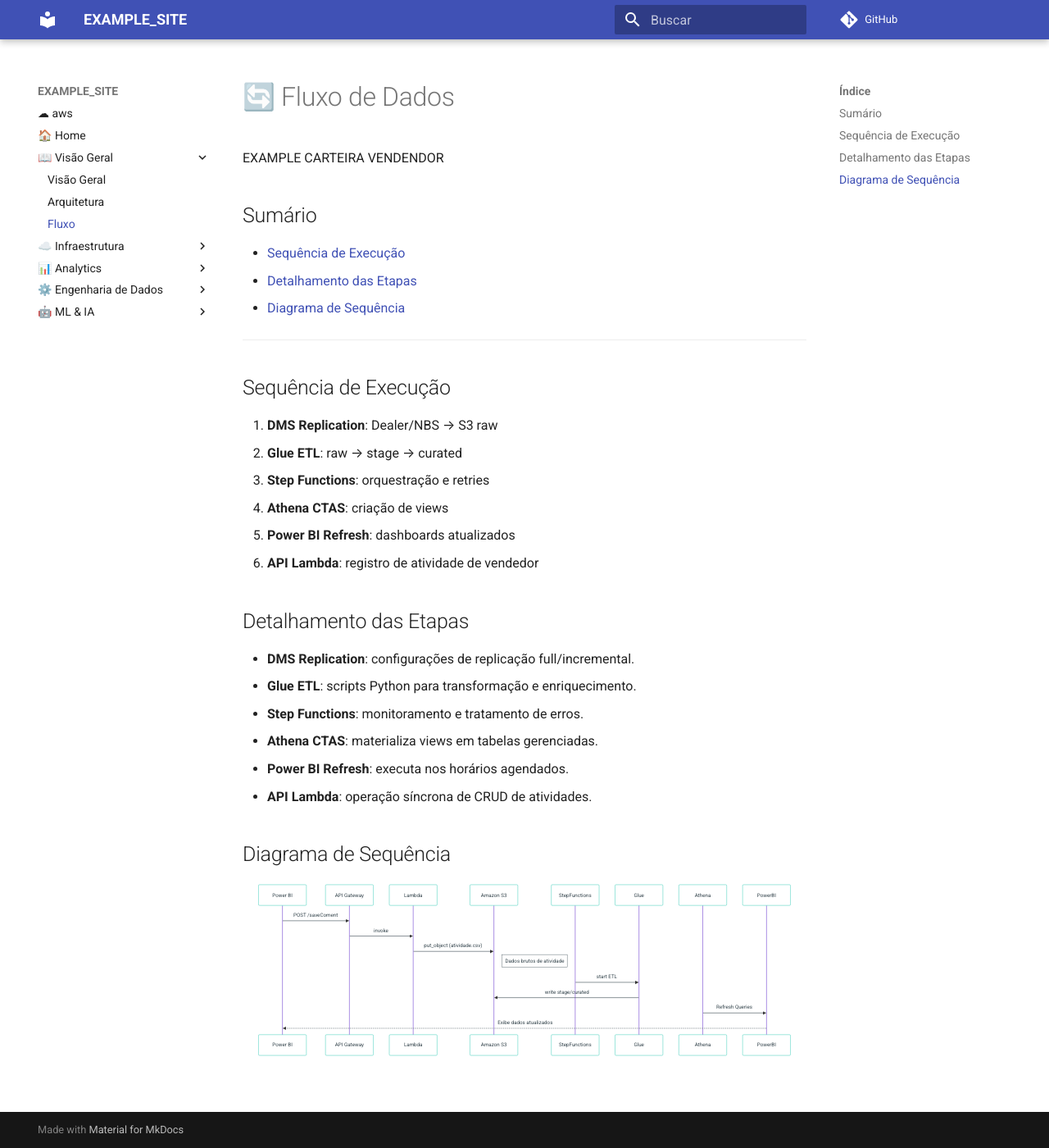
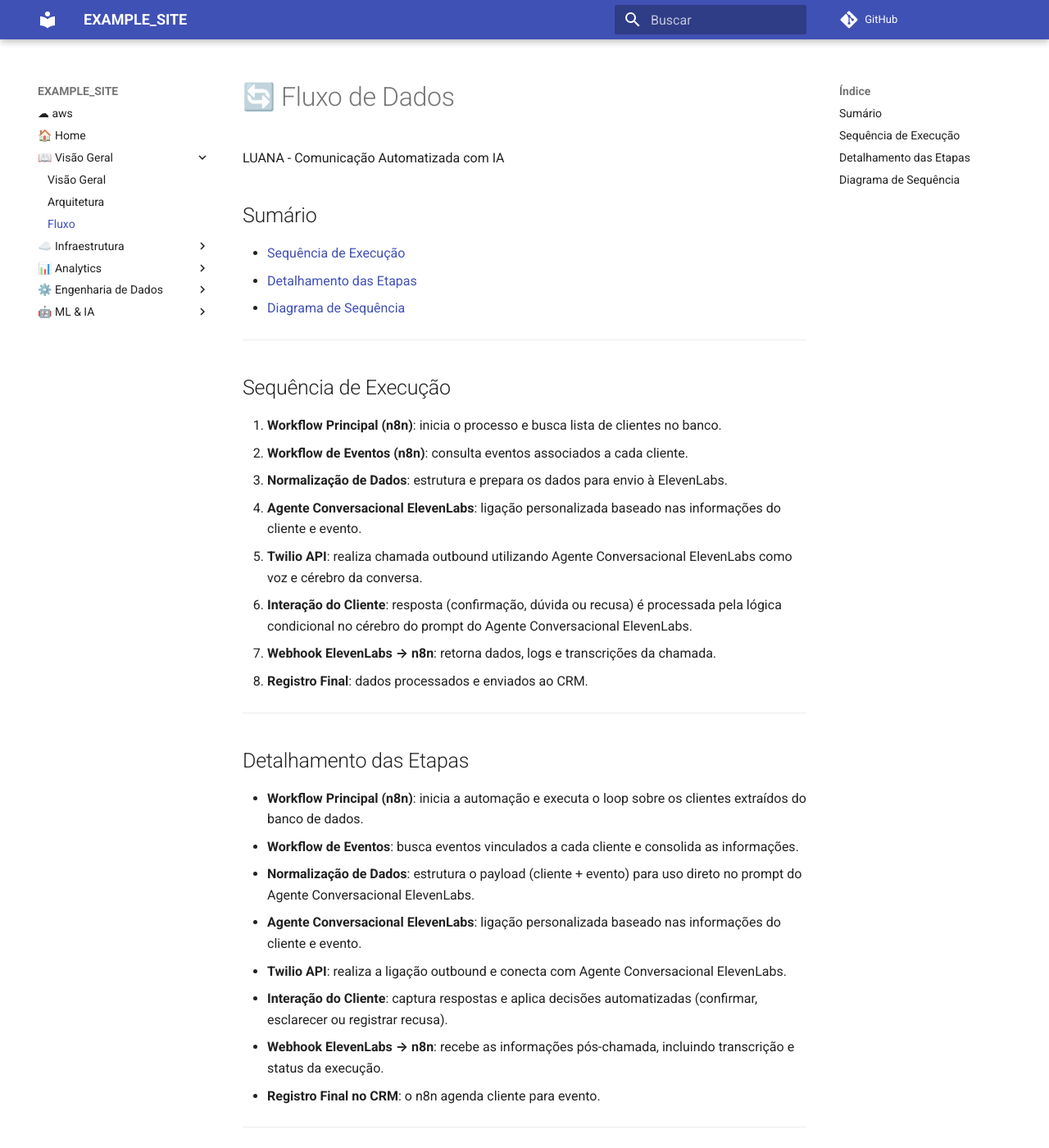
Before and after one commit to Datadriven-Saga/ml-vendas-ia-eventos-pri-voz, an MkDocs documentation site: the page built from docs/03_fluxo.md, in a window 1280 px wide and 1400 px high. Shown: the whole window at 82% size. Built offline with MkDocs 1.6.1 and Material for MkDocs 9.7.7, drawn with Linux system fonts in a browser that asks for light colours; comment, search, counter and statistics services are not loaded.

Commit message:
docs(fluxo): Adiciona documentação do fluxo do agente de voz

````diff
--- a/docs/03_fluxo.md
+++ b/docs/03_fluxo.md
@@ -1,5 +1,5 @@
 # 🔄 Fluxo de Dados
-EXAMPLE CARTEIRA VENDENDOR
+LUANA - Comunicação Automatizada com IA
 ## Sumário
 - [Sequência de Execução](#sequência-de-execução)
 - [Detalhamento das Etapas](#detalhamento-das-etapas)
@@ -9,41 +9,88 @@ EXAMPLE CARTEIRA VENDENDOR
 
 ## Sequência de Execução
 
-1. **DMS Replication**: Dealer/NBS → S3 raw
-2. **Glue ETL**: raw → stage → curated
-3. **Step Functions**: orquestração e retries
-4. **Athena CTAS**: criação de views
-5. **Power BI Refresh**: dashboards atualizados
-6. **API Lambda**: registro de atividade de vendedor
+1. **Workflow Principal (n8n)**: inicia o processo e busca lista de clientes no banco.
+2. **Workflow de Eventos (n8n)**: consulta eventos associados a cada cliente.
+3. **Normalização de Dados**: estrutura e prepara os dados para envio à ElevenLabs.
+4. **Agente Conversacional ElevenLabs**: ligação personalizada baseado nas informações do cliente e evento.
+5. **Twilio API**: realiza chamada outbound utilizando Agente Conversacional ElevenLabs como voz e cérebro da conversa.
+6. **Interação do Cliente**: resposta (confirmação, dúvida ou recusa) é processada pela lógica condicional no cérebro do prompt do Agente Conversacional ElevenLabs.
+7. **Webhook ElevenLabs → n8n**: retorna dados, logs e transcrições da chamada.
+8. **Registro Final**: dados processados e enviados ao CRM.
+
+---
 
 ## Detalhamento das Etapas
 
-- **DMS Replication**: configurações de replicação full/incremental.
-- **Glue ETL**: scripts Python para transformação e enriquecimento.
-- **Step Functions**: monitoramento e tratamento de erros.
-- **Athena CTAS**: materializa views em tabelas gerenciadas.
-- **Power BI Refresh**: executa nos horários agendados.
-- **API Lambda**: operação síncrona de CRUD de atividades.
+- **Workflow Principal (n8n)**: inicia a automação e executa o loop sobre os clientes extraídos do banco de dados.
+- **Workflow de Eventos**: busca eventos vinculados a cada cliente e consolida as informações.
+- **Normalização de Dados**: estrutura o payload (cliente + evento) para uso direto no prompt do Agente Conversacional ElevenLabs.
+- **Agente Conversacional ElevenLabs**: ligação personalizada baseado nas informações do cliente e evento.
+- **Twilio API**: realiza a ligação outbound e conecta com Agente Conversacional ElevenLabs.
+- **Interação do Cliente**: captura respostas e aplica decisões automatizadas (confirmar, esclarecer ou registrar recusa).
+- **Webhook ElevenLabs → n8n**: recebe as informações pós-chamada, incluindo transcrição e status da execução.
+- **Registro Final no CRM**: o n8n agenda cliente para evento.
+
+---
 
 ## Diagrama de Sequência
 
 ```mermaid
-sequenceDiagram
-    participant U as Power BI
-    participant APIGW as API Gateway
-    participant L as Lambda
-    participant S3 as Amazon S3
-    participant SF as StepFunctions
-    participant G as Glue
-    participant A as Athena
-    participant PB as PowerBI
+graph TD
+    %% INÍCIO DO PROCESSO PRINCIPAL
+    Start([Início]) --> IniciarWorkflowN8N[Iniciar Workflow Principal no n8n]
 
-    U->>APIGW: POST /saveComent
-    APIGW->>L: invoke
-    L->>S3: put_object (atividade.csv)
-    Note right of S3: Dados brutos de atividade
-    SF->>G: start ETL
-    G->>S3: write stage/curated
-    A->>PB: Refresh Queries
-    PB-->>U: Exibe dados atualizados
+    %% COLETA DE DADOS DO CLIENTE
+    IniciarWorkflowN8N --> BuscarClientes[Workflow n8n: Buscar Dados de Clientes no Banco]
+    BuscarClientes --> ListaClientes[Gerar Lista de Clientes]
+    ListaClientes --> Loop[Loop por Cliente]
+
+    %% OBTÉM EVENTOS RELACIONADOS AO CLIENTE
+    Loop --> EnviarFluxoEventos[Enviar Dados do Cliente para Workflow de Eventos n8n]
+    EnviarFluxoEventos --> BuscarEvento[Buscar Eventos Relacionados no Banco]
+    BuscarEvento --> NormalizarDados[Normalizar Dados de Cliente e Evento]
+
+    %% ENVIO PARA ELEVENLABS
+    NormalizarDados --> EnviarElevenLabs[Workflow n8n: Enviar Dados Normalizados para ElevenLabs via API]
+    EnviarElevenLabs -->|Sucesso| PrepararLigacao[Workflow n8n: Preparar Dados para Ligação via Twilio]
+    EnviarElevenLabs -->|Erro| TentarNovamente[Tentar Novamente]
+    TentarNovamente -->|Falha| AlertaAdmin[Alerta Admin]
+    AlertaAdmin --> ProximoCliente
+
+    %% CHAMADA OUTBOUND VIA TWILIO
+    PrepararLigacao --> IniciarLigacao[Workflow n8n: Iniciar Ligação Outbound Twilio + ElevenLabs]
+    IniciarLigacao --> Cumprimento[Cumprimento do Cliente]
+    Cumprimento --> ExplicarEvento[Explicar Detalhes do Evento com Contexto do Banco]
+    ExplicarEvento --> PerguntarConfirmacao[Perguntar sobre Presença]
+
+    %% LÓGICA DE DECISÃO DURANTE A CHAMADA
+    PerguntarConfirmacao --> Decisao{Resposta do Cliente?}
+
+    Decisao -->|Confirmou| ChamarFluxoAgendamento[Chamar Workflow de Agendamento no n8n]
+    ChamarFluxoAgendamento --> AgendarNoCRM[Agendar Cliente no CRM]
+    AgendarNoCRM --> AgendarLembrete[Agendar Lembrete Automático no n8n]
+    AgendarLembrete --> Agradecer[Agradecer e Encerrar Chamada]
+
+    Decisao -->|Dúvidas| ResponderDuvidas[Responder Dúvidas com Base em Dados do Evento]
+    ResponderDuvidas --> ReforcarValor[Reforçar Valor do Evento]
+    ReforcarValor --> PerguntarConfirmacao
+
+    Decisao -->|Recusou| IdentificarMotivo[Identificar Motivo da Recusa]
+    IdentificarMotivo --> TentarReverter{Tentar Reverter?}
+    TentarReverter -->|Sim| ReforcarValor
+    TentarReverter -->|Não| AceitarRecusa[Aceitar Recusa]
+    AceitarRecusa --> EncerrarNegativo[Encerrar com Recusa]
+
+    %% PÓS-LIGAÇÃO E INTEGRAÇÃO
+    Agradecer --> EnviarDadosChamada[ElevenLabs Envia Dados da Chamada]
+    EncerrarNegativo --> EnviarDadosChamada
+
+    EnviarDadosChamada --> WebhookElevenLabs[Workflow n8n: Webhook Recebe Dados do ElevenLabs]
+    WebhookElevenLabs --> ProcessarDados[Processar Dados e Transcrição da Chamada]
+    ProcessarDados --> RegistrarLog[Registrar Log de Execução no n8n para Consulta e Análise]
+
+    %% LOOP DE CLIENTES
+    RegistrarLog --> ProximoCliente{Mais Clientes?}
+    ProximoCliente -->|Sim| Loop
+    ProximoCliente -->|Não| Fim([Fim])
 ```
````
